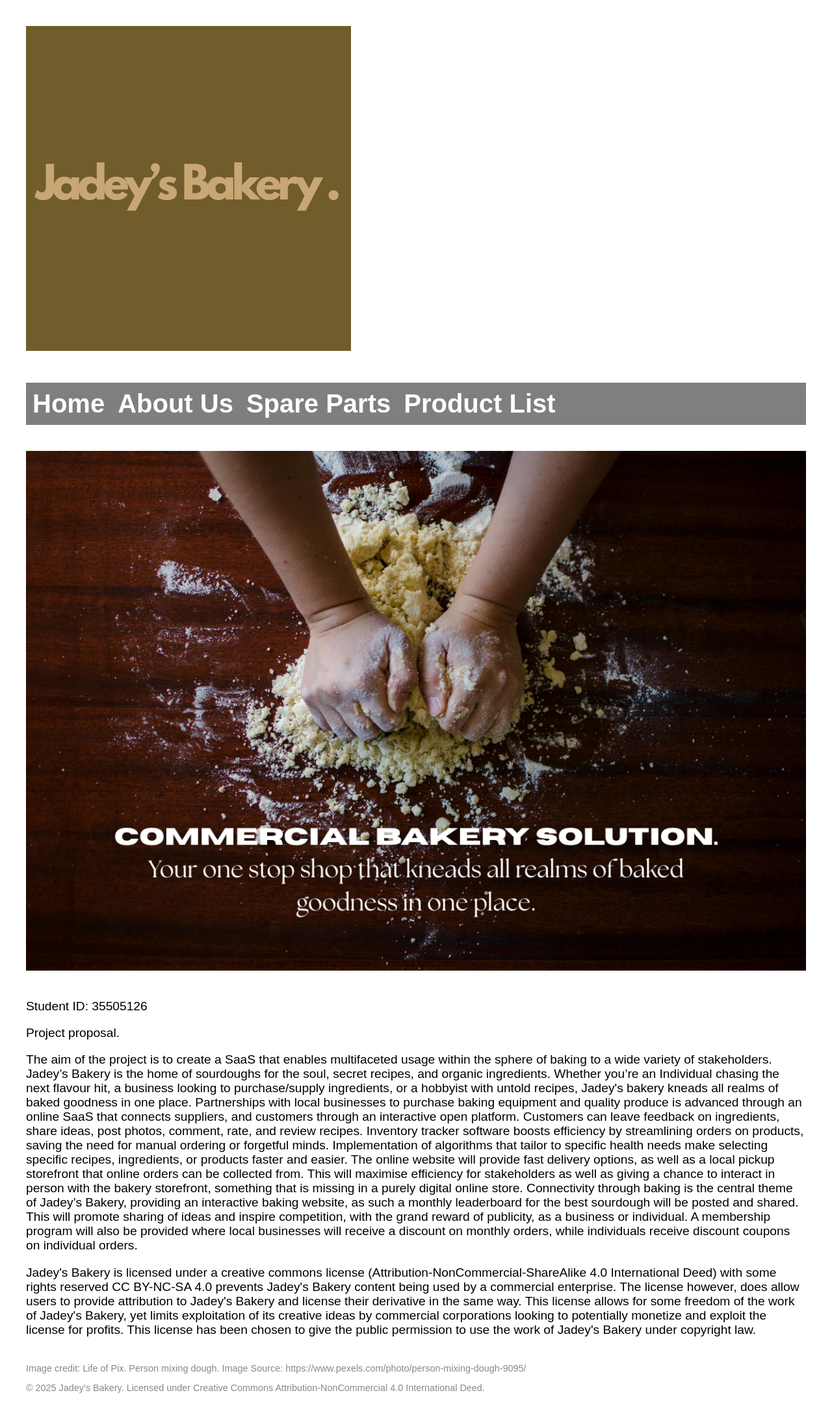
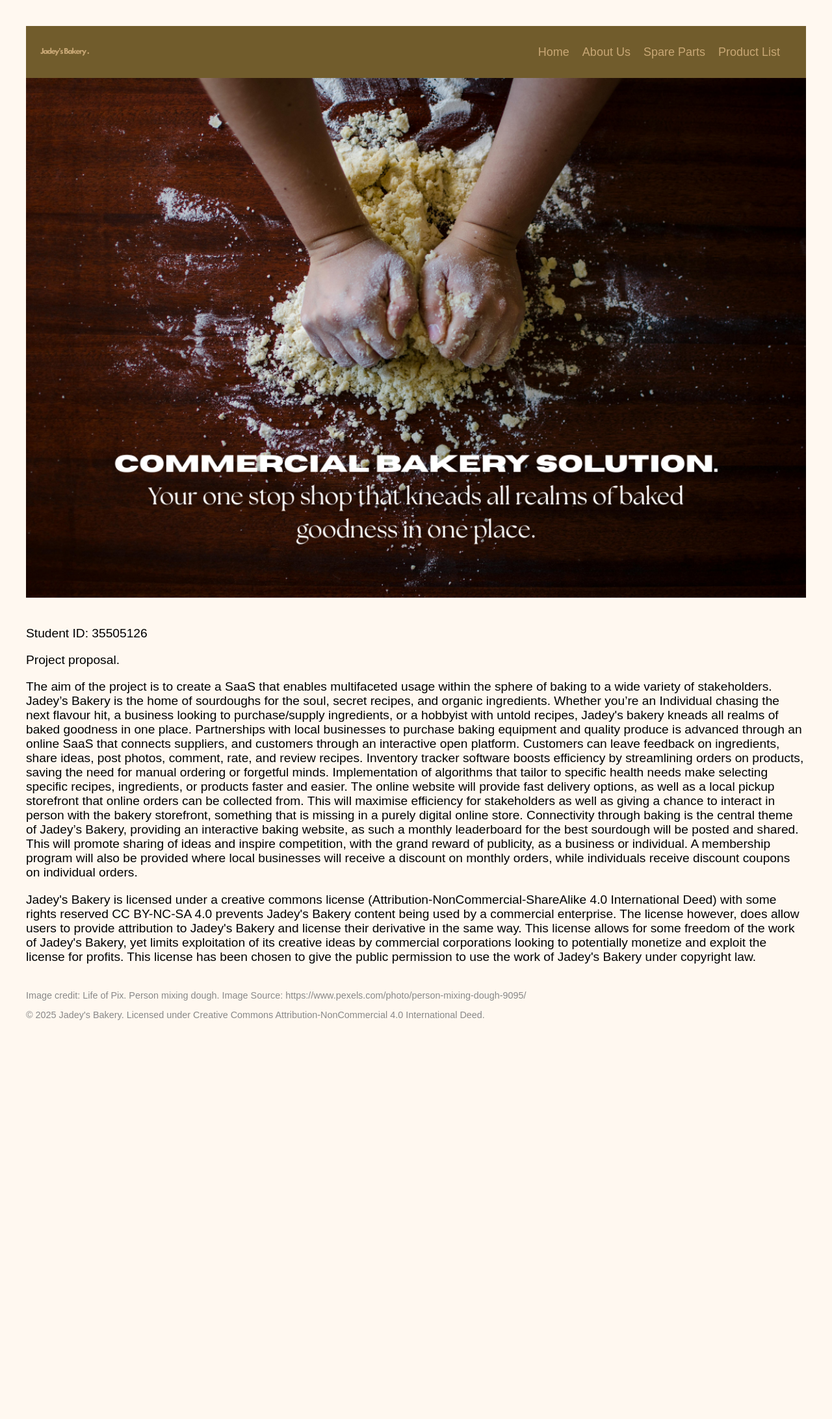
Before and after one commit to 35505126/Jadey-s-Bakery-, a PHP site: page / in a window 1280 px wide. Shown: the whole page at 65% size. After the commit the page ends 1570 px from the top, so only its background shows below. Run offline with PHP 8.4, Linux system fonts and the light colour scheme.

Commit message:
logo next to nav bar style.css

```diff
--- a/style.css
+++ b/style.css
@@ -1,12 +1,42 @@
 body {
 	font-family: Arial, sans-serif;
 	margin: 40px;
-	background-colour: #fff8f0;
+	background-color: #fff8f0;
 }
- header{
- 	font-size: 2.5em;
-	font-weight:bold;
-	color: #b5651d;
+ header {
+	background-color: #715c2c;
+	padding: 0;
+ }
+
+nav {
+	display: flex;
+	align-items: center;
+	justify-content: space-between;
+	height: 80px;
+	padding: 0 20px;
+	background-color: #715c2c;
+}
+
+ul{
+	display: flex;
+	list-style: none;
+	margin: 0;
+	padding: 0;
+}
+
+ul li {
+	margin-right: 20px;
+}
+
+ul li a{
+	text-decoration: none;
+	color: #c8a775;
+	font-size: 18px;
+}
+
+#logo{
+	height: 80px;
+	width: auto;
 }
 .banner {
 	width: 100%;
@@ -14,18 +44,7 @@ body {
 	object-fit: cover;
 	margin-bottom: 20px;
 }
-nav ul {
-	list-style-type: none;
-	display: flex;
-	gap: 20px;
-	background-color: rgba(0,0,0,0.5);
-	padding: 10px;
-}
-nav a {
-  color: white;
-  text-decoration: none;
-  font-weight: bold;
-}
+
 section{
 	margin-top: 20px;
 	font-size: 1.2em;
```
